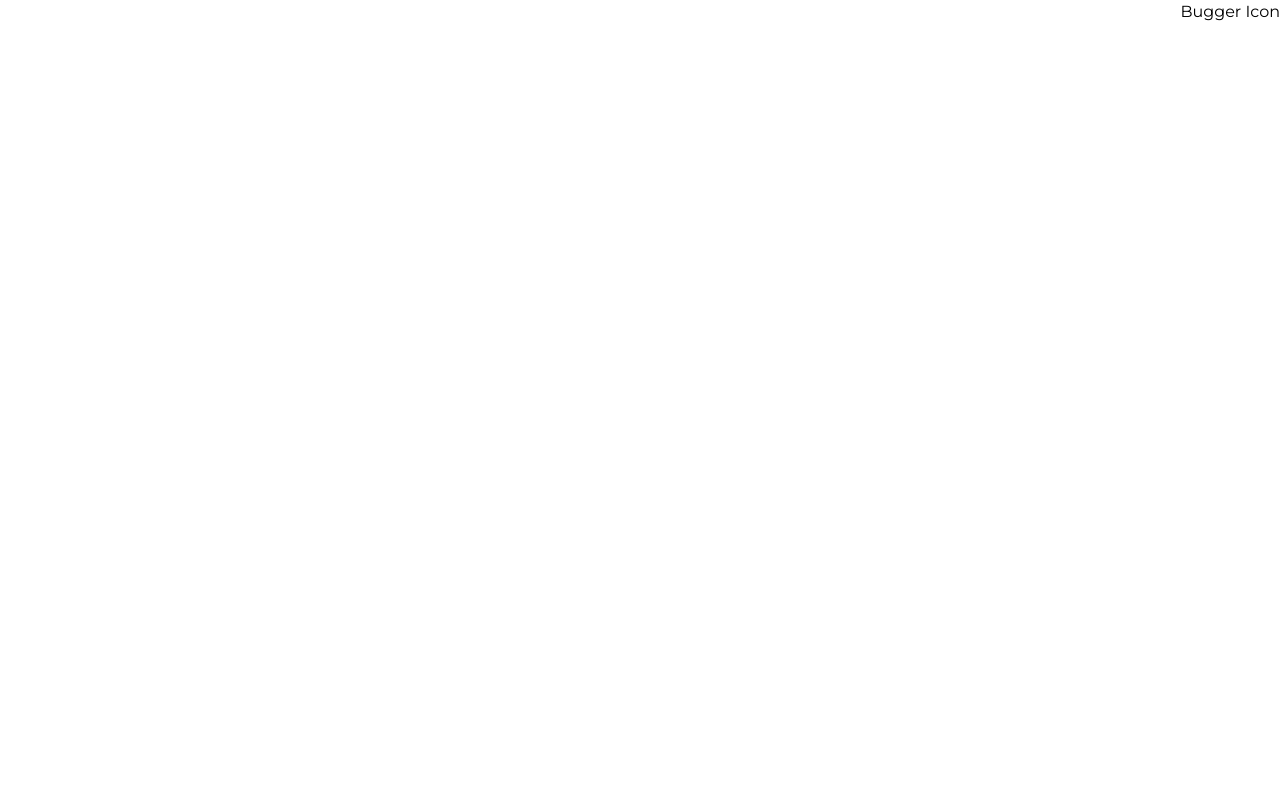
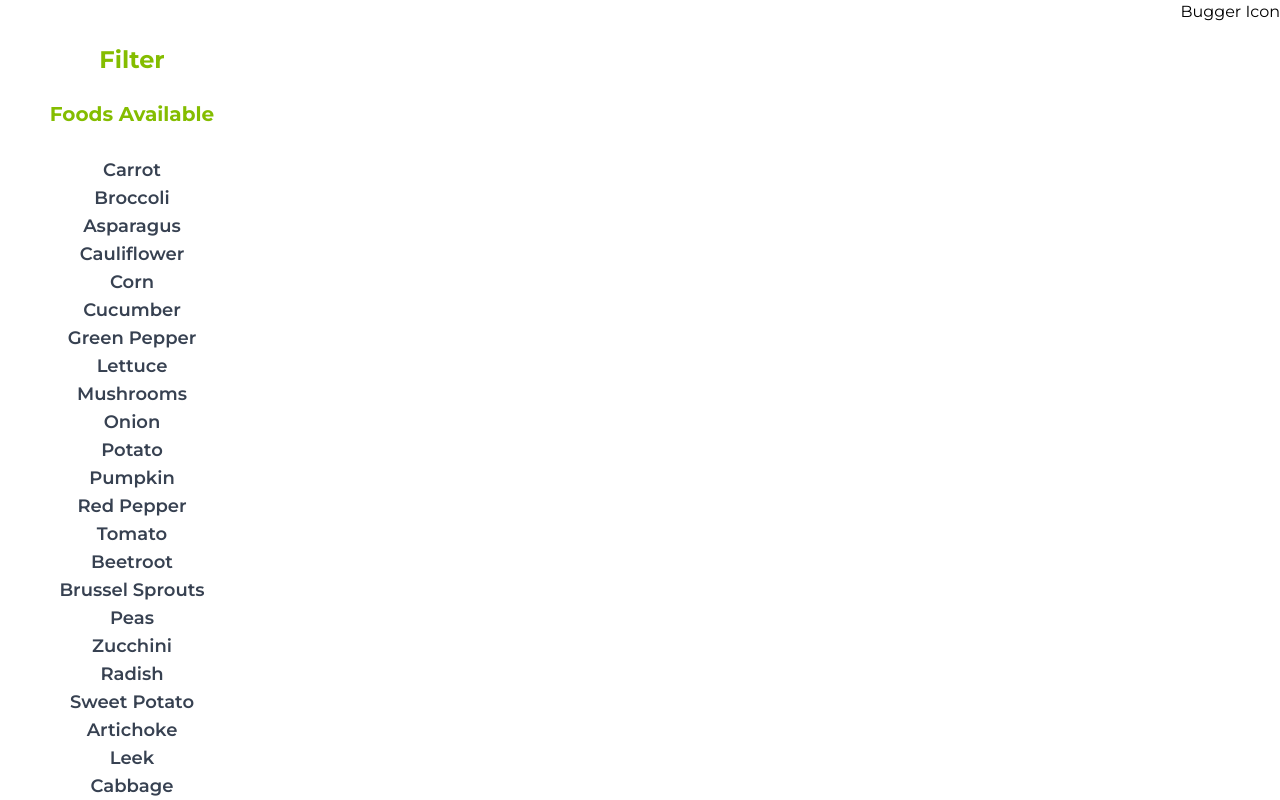
Before and after one commit to Community-With-No-Name/foody, a Next.js app: page /test in a window 1280 px wide. Shown: the top 800 px of the page. Built offline with nearby package versions, Linux system fonts and the light colour scheme.

Commit message:
food-list-section

```diff
--- /dev/null
+++ b/components/Filter.tsx
@@ -0,0 +1,25 @@
+import React from "react";
+import { FOODLIST } from "@/utils/foodlist";
+
+export default function Filter() {
+  return (
+    <div>
+      <div className=" flex flex-col justify-center m-5">
+        <div className=" flex justify-center h-14 w-56 font-[Montserrat] font-bold text-2xl text-[#84BD00]">
+          Filter
+        </div>
+        <div className=" flex justify-center h-14 w-56 font-bold text-xl text-[#84BD00]">
+          Foods Available
+        </div>
+        {FOODLIST.map((pick, index) => (
+          <div
+            className="flex justify-center w-56 font-[Montserrat] text-lg font-semibold text-gray-700 capitalize  "
+            key={index}
+          >
+            {pick.name}
+          </div>
+        ))}
+      </div>
+    </div>
+  );
+}
--- a/pages/test.tsx
+++ b/pages/test.tsx
@@ -1,13 +1,21 @@
-import Burger from '@/components/Burger'
-import React, { useState } from 'react'
+import Burger from "@/components/Burger";
+import Filter from "@/components/Filter";
+import React, { useState } from "react";
 
 export default function test() {
-    const [open, setOpen]= useState(false)
+  const [open, setOpen] = useState(false);
   return (
     <div>
-        <div className={` flex justify-end items-end  ${open ? 'hidden':'flex'} cursor-pointer hover:text-black`} onClick={()=>setOpen(true)}>Bugger Icon</div>
-        <Burger open={open} setOpen={setOpen} ></Burger>
-
+      <div className={`${open ? "hidden" : "block"}`}>
+        <div
+          className={` flex justify-end items-end   cursor-pointer hover:text-black`}
+          onClick={() => setOpen(true)}
+        >
+          Bugger Icon
+        </div>
+        <Filter></Filter>
+      </div>
+      <Burger open={open} setOpen={setOpen}></Burger>
     </div>
-  )
+  );
 }
```
